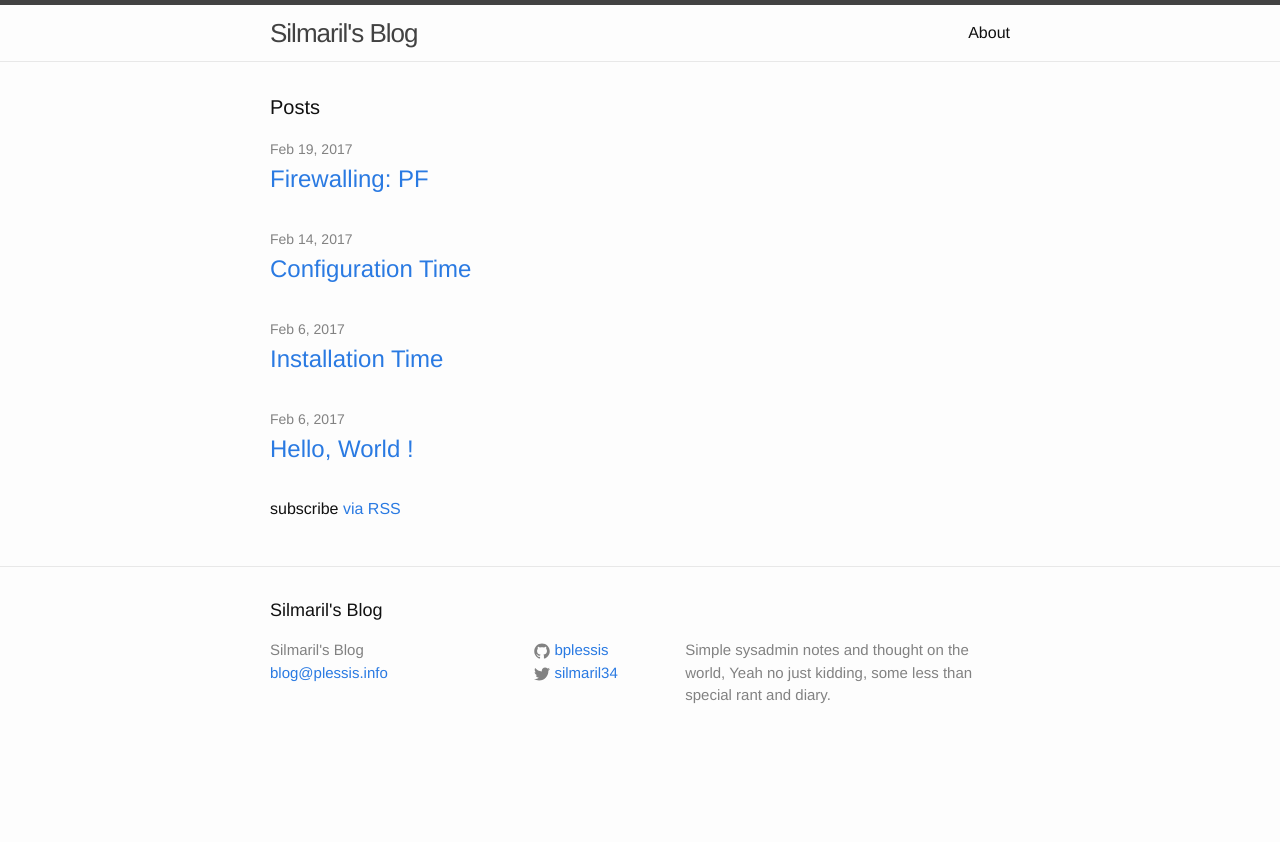
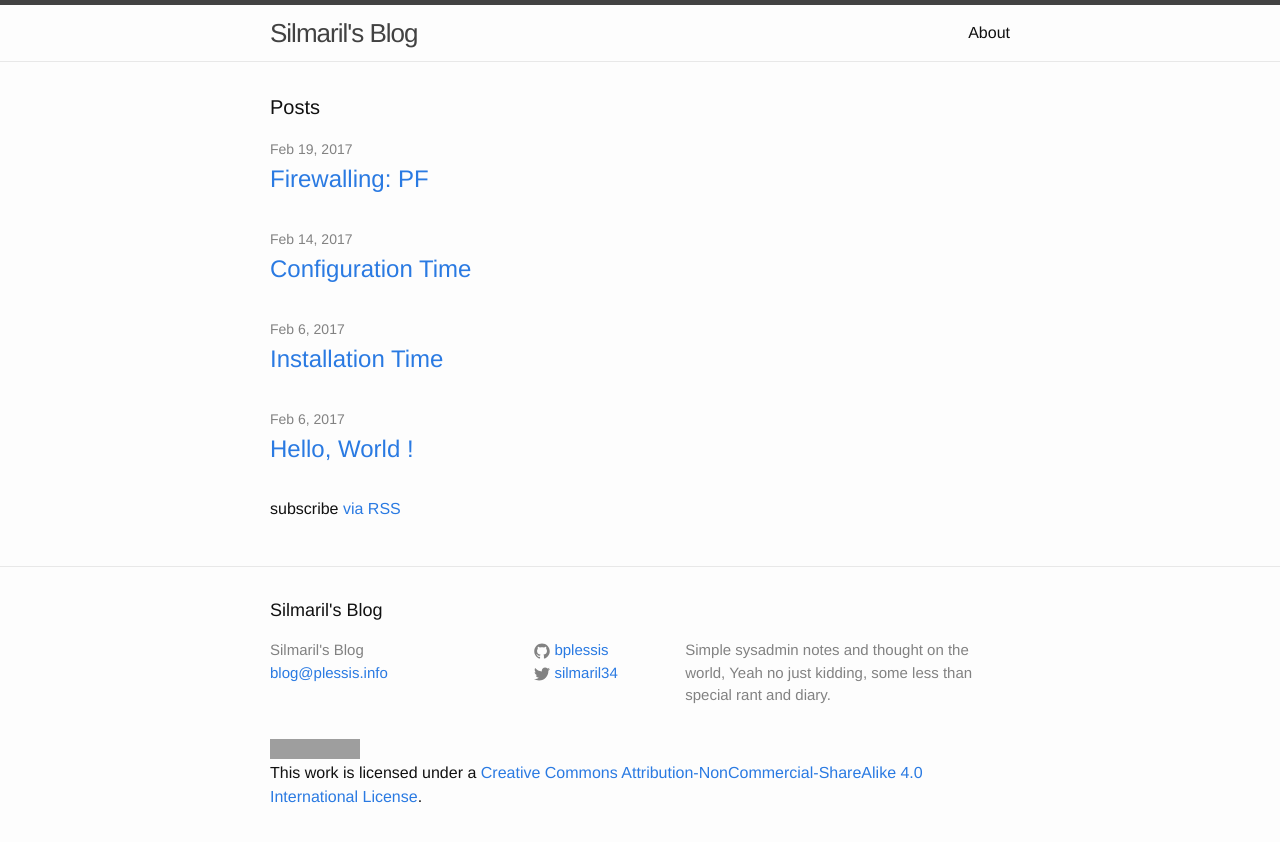
Before and after one commit to bplessis/blog, a Jekyll site: the page built from index.html, in a window 1280 px wide. Shown: the top 842 px of the page. Built offline with Jekyll 4.4.1, drawn with Linux system fonts in a browser that asks for light colours; grey boxes are pictures that could not be loaded.

Commit message:
Set a licence

```diff
--- a/_includes/footer.html
+++ b/_includes/footer.html
@@ -31,6 +31,20 @@
       <div class="footer-col footer-col-3">
         <p>{{ site.description }}</p>
       </div>
+
+    </div>
+
+    <div class="footer-licence">
+      <p><a rel="license"
+            href="http://creativecommons.org/licenses/by-nc-sa/4.0/"><img
+            alt="Creative Commons License" style="border-width:0"
+            src="https://i.creativecommons.org/l/by-nc-sa/4.0/88x31.png"
+            /></a><br />This work is licensed under a <a
+            rel="license"
+            href="http://creativecommons.org/licenses/by-nc-sa/4.0/">Creative
+      Commons Attribution-NonCommercial-ShareAlike 4.0 International
+      License</a>.
+      </p>
     </div>
 
   </div>
```
Also changed, not shown: 1 other file.
